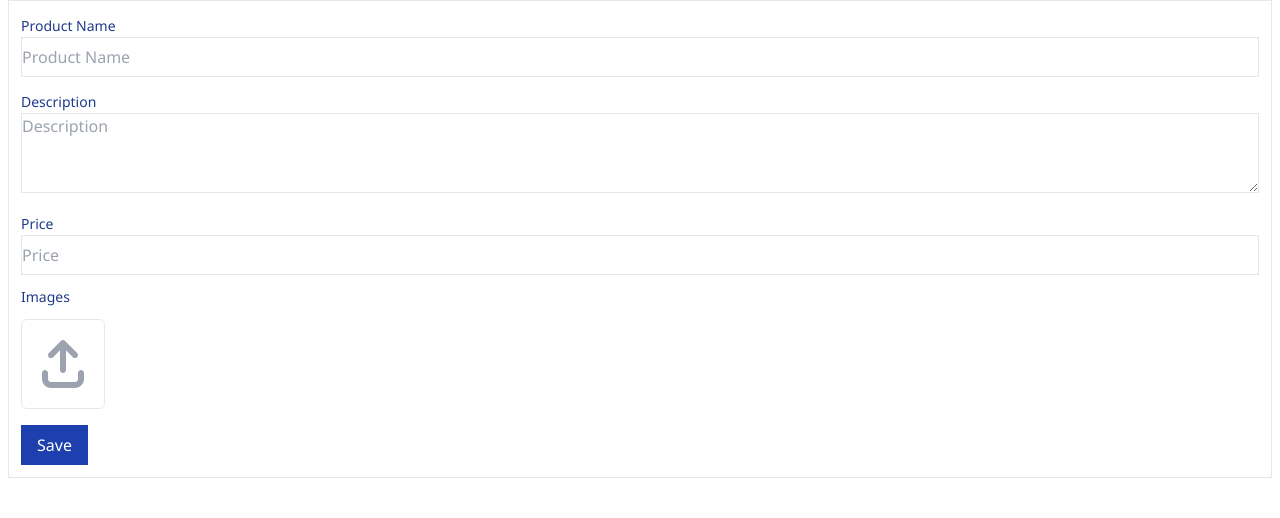
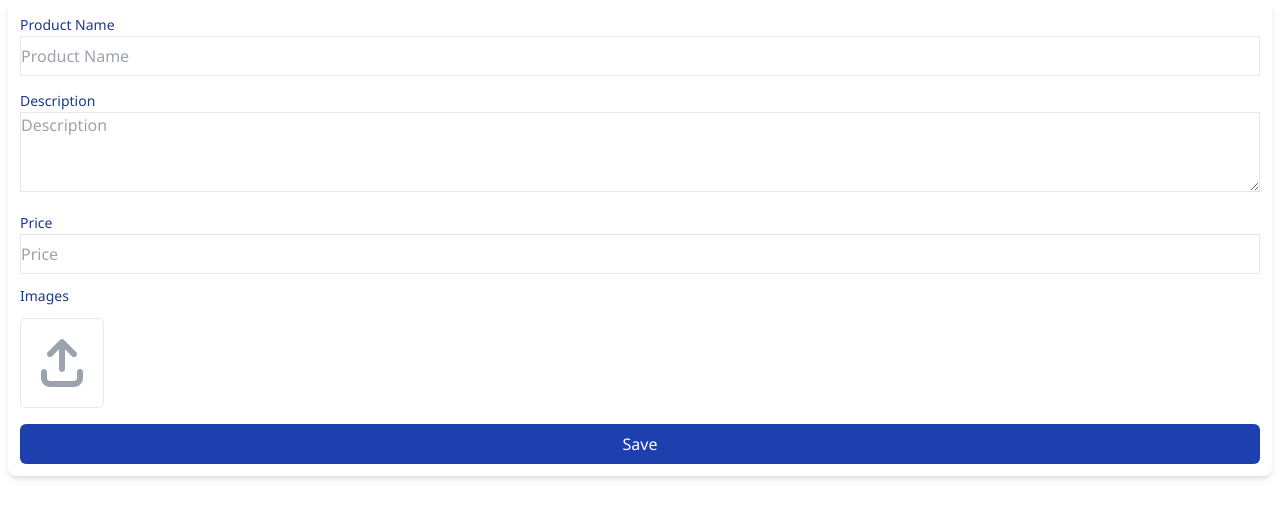
Before and after one commit to ThirumuruganR1705/ecommerce, a Next.js app: page /admin/newproduct in a window 1280 px wide. Shown: the top 518 px of the page. Built offline with nearby package versions, Linux system fonts and the light colour scheme.

Commit message:
category list

```diff
--- a/pages/admin/categories.js
+++ b/pages/admin/categories.js
@@ -27,10 +27,10 @@ const CategoryList = () => {
     }
 
     return (
-        <div>
+        <div className="p-2">
             Categories
             <div className="pt-3 md:mr-2">
-                <table className="w-full">
+                <table className="w-full shadow-md ">
                     <thead className="border bg-blue-800 text-white">
                         <tr className="border">
                             <th>Category Name</th>
--- a/pages/admin/newproduct.js
+++ b/pages/admin/newproduct.js
@@ -4,7 +4,7 @@ import { faArrowUpFromBracket } from "@fortawesome/free-solid-svg-icons";
 const Newproduct = () => {
     return (
         <div>
-            <div className="border mx-2 flex flex-col gap-3 p-3">
+            <div className="shadow-md rounded-lg mx-2 flex flex-col gap-3 p-3">
                 <div className="">
                     <label className="text-sm text-blue-900">Product Name</label>
                     <input placeholder="Product Name" className="border focus:border-blue-800 text-blue-900 h-10 w-full" />
@@ -25,7 +25,7 @@ const Newproduct = () => {
                     </label>
                 </div>
                 <div>
-                    <button className="bg-blue-800 text-white px-4 py-2">Save</button>
+                    <button className="bg-blue-800 text-white px-4 py-2 w-full rounded-md">Save</button>
                 </div>
             </div>
         </div>
```
